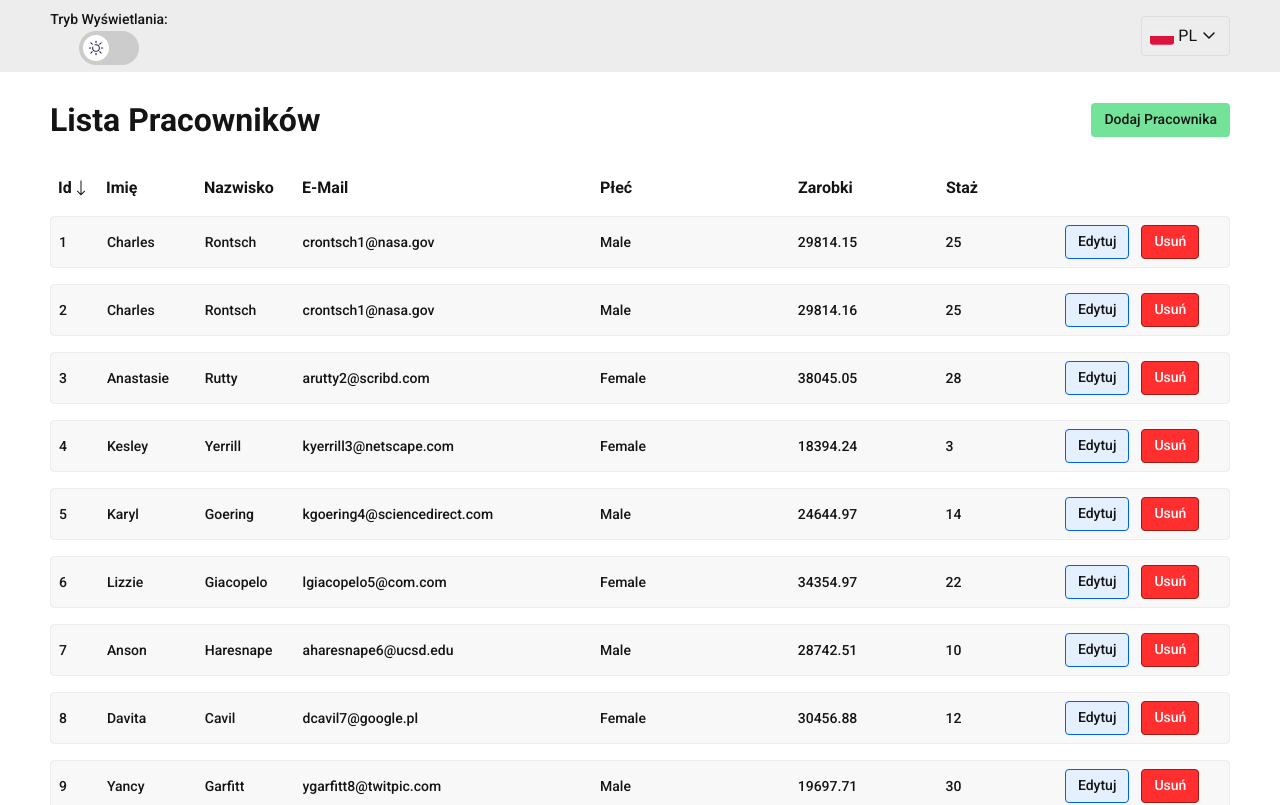
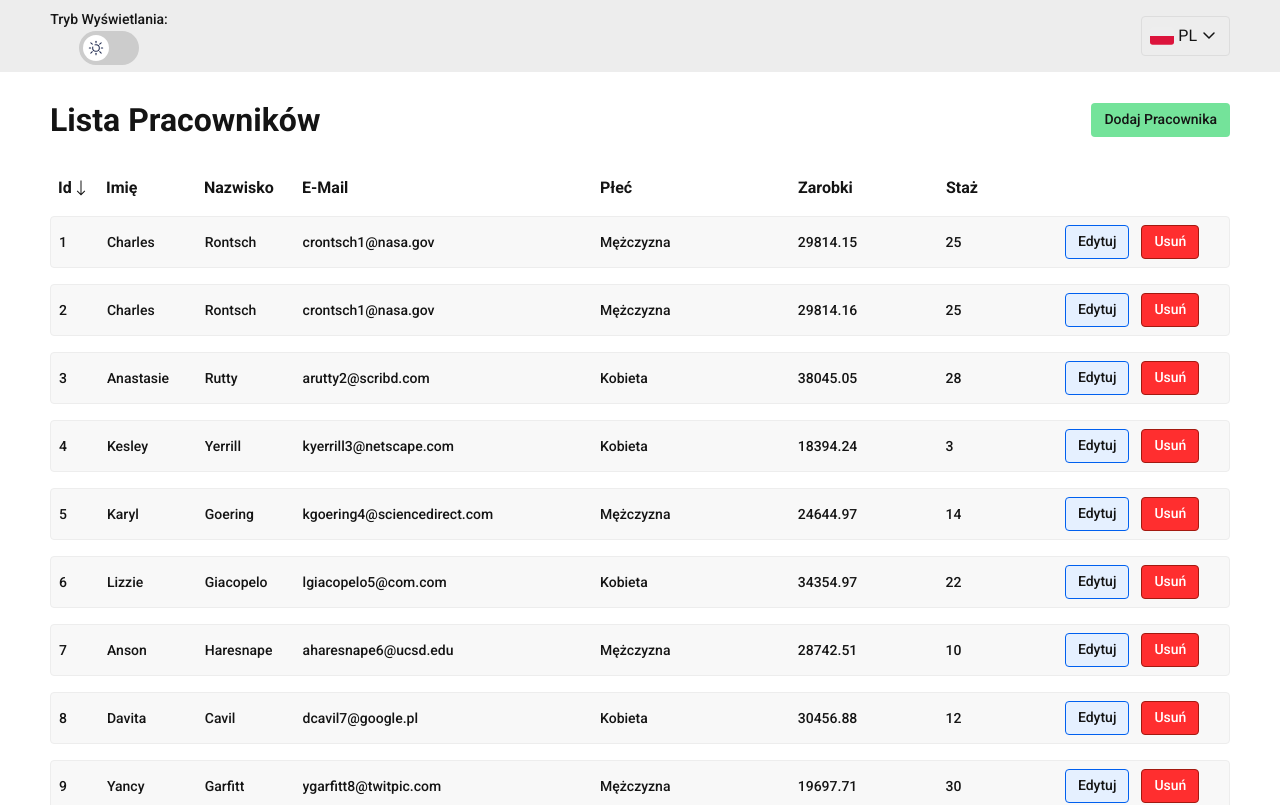
Before and after one commit to paloboo/SwiftRecruitmentTask, a Vue app: page / in a window 1280 px wide. Shown: the top 805 px of the page. Built offline with nearby package versions, Linux system fonts and the light colour scheme; data requests are answered from the project's data file.

Commit message:
translation for gender in table

```diff
--- a/src/assets/translations/translations.json
+++ b/src/assets/translations/translations.json
@@ -12,12 +12,14 @@
     "employee_added": "employee added successfully",
     "employee_list": "employee list",
     "experience": "experience",
+    "female": "female",
     "first_name": "name",
     "gender": "gender",
     "id": "id",
     "incorrect_mail_format": "incorrect mail format",
     "incorrect_price_format": "incorrect price format",
     "last_name": "surname",
+    "male": "male",
     "remove": "remove",
     "remove_confirmation": "are you sure you want to delete the selected user",
     "results_per_page": "results per page",
@@ -40,12 +42,14 @@
     "employee_added": "pracownik został pomyślnie dodany",
     "employee_list": "lista pracowników",
     "experience": "staż",
+    "female": "kobieta",
     "first_name": "imię",
     "gender": "płeć",
     "id": "id",
     "incorrect_mail_format": "niepoprawny format maila",
     "incorrect_price_format": "niepoprawny format ceny",
     "last_name": "nazwisko",
+    "male": "mężczyzna",
     "remove": "usuń",
     "remove_confirmation": "czy na pewno chcesz usunąć wybranego użytkownika",
     "results_per_page": "wyników na stronę",
--- a/src/components/Table/TableRow.vue
+++ b/src/components/Table/TableRow.vue
@@ -5,6 +5,7 @@
             <a v-if="description==='email'" class="cell_value" :href="'mailto:'+tableRowData[description]">
                 {{tableRowData[description]}}
             </a>
+            <span v-else-if="description==='gender'" class="cell_value">{{capitalizeFirstLetter($translations[language][tableRowData[description].toLowerCase()])}}</span>
             <span v-else class="cell_value">{{tableRowData[description]}}</span>
         </div>
         <div class="row_single_cell buttons table_row_dimensions">
```
